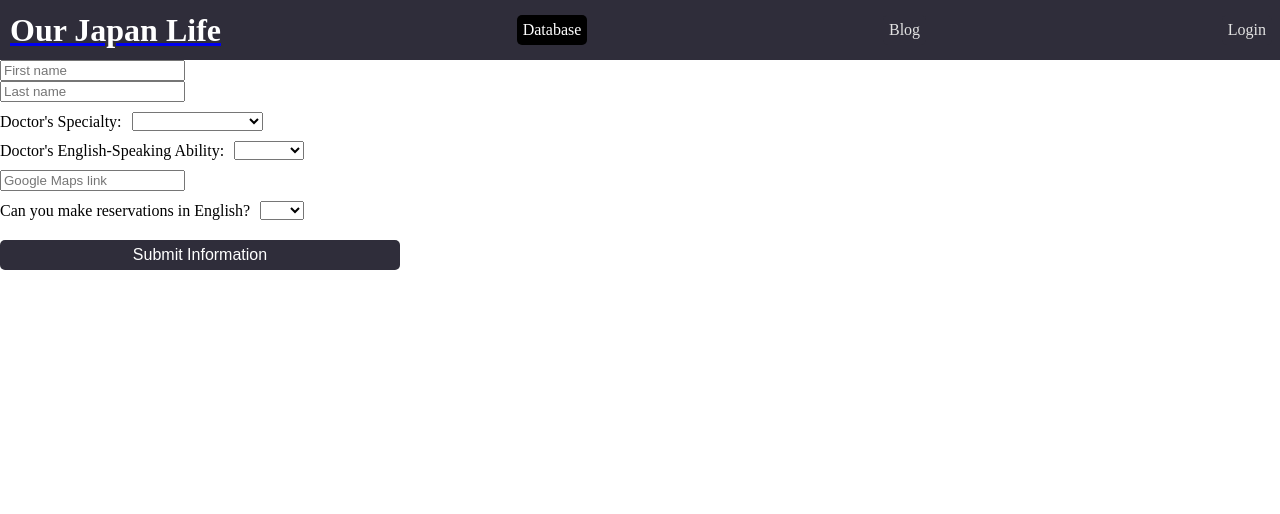
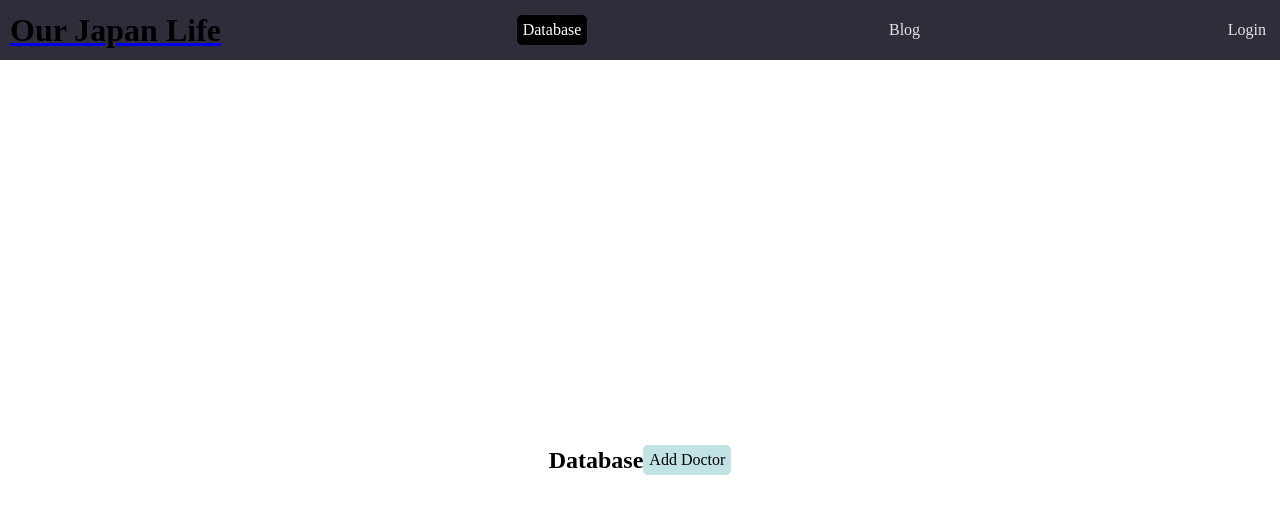
Before and after one commit to Our-Japan-Life/findadoc, a Nuxt app: page /database in a window 1280 px wide. Shown: the top 514 px of the page. Built offline with nearby package versions, Linux system fonts and the light colour scheme.

Commit message:
implement modal

```diff
--- /dev/null
+++ b/components/SubmitDoctor.vue
@@ -0,0 +1,156 @@
+<template>
+  <div class="center">
+    <form action="submit" class="">
+      <div class="center">
+        <h1>Add a Doctor</h1>
+      </div>
+      <div class="center">
+        <p>Please fill out this form as accurately as possible.</p>
+      </div>
+
+      <div>
+        <input
+          class="input-fields"
+          type="text"
+          placeholder="First name"
+          v-model="doctor.first_name"
+          required
+        />
+      </div>
+      <div>
+        <input
+          class="input-fields"
+          type="text"
+          placeholder="Last name"
+          v-model="doctor.last_name"
+          required
+        />
+      </div>
+      <div class="padded-input center">
+        <label for="doctors-specialty" class="label-margin"
+          >Doctor's Specialty:</label
+        >
+
+        <select
+          name="doctors-specialty"
+          id="doctors-specialty"
+          v-model="doctor.specialties"
+          required
+        >
+          <option value="General Physician">General Physician</option>
+          <option value="Dermatologist">Dermatologist</option>
+          <option value="Dentist">Dentist</option>
+        </select>
+      </div>
+      <div class="padded-input center">
+        <label for="doctors-rating" class="label-margin"
+          >Doctor's English-Speaking Ability:</label
+        >
+
+        <select
+          name="doctors-rating"
+          id="doctors-rating"
+          v-model="doctor.rating"
+          required
+        >
+          <option value="1">1 (Low)</option>
+          <option value="2">2</option>
+          <option value="3">3</option>
+          <option value="4">4</option>
+          <option value="5">5 (High)</option>
+        </select>
+      </div>
+      <div>
+        <input
+          class="input-fields"
+          type="text"
+          placeholder="Google Maps link"
+          v-model="doctor.address"
+          required
+        />
+      </div>
+      <div class="padded-input center">
+        <label for="doctors-reservation" class="label-margin"
+          >Can you make reservations in English?</label
+        >
+
+        <select
+          name="doctors-reservations"
+          id="doctors-reservations"
+          v-model="doctor.english_reservation"
+          required
+        >
+          <option value="yes">Yes</option>
+          <option value="no">No</option>
+        </select>
+      </div>
+      <button @click="submitForm()" class="submit-btn-form">
+        Submit Information
+      </button>
+    </form>
+  </div>
+</template>
+
+<script>
+import { getAll, create, remove, update } from "~/firebase";
+import { buildDoctor, rateDoctor } from "~/util";
+
+export default {
+  data() {
+    return {
+      doctors: [],
+      doctor: {
+        first_name: "",
+        last_name: "",
+        last_updated: null,
+        location: null,
+        rating: "",
+        total_ratings: "",
+        specialties: [],
+        website: "",
+        english_reservation: false,
+        address: "",
+      },
+    };
+  },
+  methods: {
+    submitForm() {
+      create(this.doctor);
+    },
+    createDoctor() {
+      const doctor = this.doctors.length ? this.doctors[0] : {};
+      if (doctor) {
+        rateDoctor(doctor);
+        delete doctor.id;
+        create(doctor, () => {
+          this.getDoctors();
+        });
+      }
+    },
+  },
+};
+</script>
+
+<style>
+h1 {
+  color: black;
+}
+.padded-input {
+  margin-top: 10px;
+  margin-bottom: 10px;
+}
+.submit-btn-form {
+  background-color: rgb(47, 45, 58);
+  width: 400px;
+  margin-top: 10px;
+  margin-bottom: 10px;
+  height: 30px;
+  border: 0px;
+  border-radius: 5px;
+  color: #fff;
+  font-size: 16px;
+}
+.label-margin {
+  margin-right: 10px;
+}
+</style>
--- a/pages/database.vue
+++ b/pages/database.vue
@@ -1,93 +1,23 @@
 <template>
-  <div class="center">
-    <!-- <h2>Database</h2> -->
-    <!-- <div>
-      {{ doctors }}
+  <div class="center" id="app">
+    <div><h2>Database</h2></div>
+    <div>
+      <button class="add-doctor-btn" @click="modal.showModal = true">
+        Add Doctor
+      </button>
     </div>
-    <button @click="getDoctors()">Read all from Firestore</button>
-    <button @click="createDoctor()">Send new document to Firestore</button>
-    <button @click="deleteDoctor()">Delete from Firestore</button>
-    <button @click="updateDoctor()">Send update to Firestore</button> -->
-
-    <form action="submit" class="">
-      <div>
-        <input
-          class="input-fields"
-          type="text"
-          placeholder="First name"
-          v-model="doctor.first_name"
-          required
-        />
+    <transition name="fade" appear>
+      <div
+        class="modal-overlay"
+        v-if="modal.showModal"
+        @click="modal.showModal = false"
+      ></div>
+    </transition>
+    <transition name="slide" appear>
+      <div class="modal" v-if="modal.showModal">
+        <SubmitDoctor />
       </div>
-      <div>
-        <input
-          class="input-fields"
-          type="text"
-          placeholder="Last name"
-          v-model="doctor.last_name"
-          required
-        />
-      </div>
-      <div class="padded-input center">
-        <label for="doctors-specialty" class="label-margin"
-          >Doctor's Specialty:</label
-        >
-
-        <select
-          name="doctors-specialty"
-          id="doctors-specialty"
-          v-model="doctor.specialties"
-          required
-        >
-          <option value="General Physician">General Physician</option>
-          <option value="Dermatologist">Dermatologist</option>
-          <option value="Dentist">Dentist</option>
-        </select>
-      </div>
-      <div class="padded-input center">
-        <label for="doctors-rating" class="label-margin"
-          >Doctor's English-Speaking Ability:</label
-        >
-
-        <select
-          name="doctors-rating"
-          id="doctors-rating"
-          v-model="doctor.rating"
-          required
-        >
-          <option value="1">1 (Low)</option>
-          <option value="2">2</option>
-          <option value="3">3</option>
-          <option value="4">4</option>
-          <option value="5">5 (High)</option>
-        </select>
-      </div>
-      <div>
-        <input
-          class="input-fields"
-          type="text"
-          placeholder="Google Maps link"
-          v-model="doctor.address"
-          required
-        />
-      </div>
-      <div class="padded-input center">
-        <label for="doctors-reservation" class="label-margin"
-          >Can you make reservations in English?</label
-        >
-
-        <select
-          name="doctors-reservations"
-          id="doctors-reservations"
-          v-model="doctor.english_reservation"
-          required
-        >
-          <option value="yes">Yes</option>
-          <option value="no">No</option>
-        </select>
-      </div>
-      <button @click="submitForm()" class="submit-btn-form">Submit Information</button>
-    </form>
+    </transition>
   </div>
 </template>
 
@@ -110,6 +40,9 @@ export default {
         website: "",
         english_reservation: false,
         address: "",
+      },
+      modal: {
+        showModal: false,
       },
     };
   },
@@ -164,22 +97,68 @@ export default {
 </script>
 
 <style>
-.padded-input {
-  margin-top: 10px;
-  margin-bottom: 10px;
-}
-.submit-btn-form {
-  background-color: rgb(47, 45, 58);
-  width: 400px;
-  margin-top: 10px;
-  margin-bottom: 10px;
+.add-doctor-btn {
+  background-color: rgb(194, 227, 228);
   height: 30px;
   border: 0px;
   border-radius: 5px;
-  color: #fff;
+  font-family: "Noto Serif JP", serif;
   font-size: 16px;
+  color: #000;
+  cursor: pointer;
 }
-.label-margin {
-  margin-right: 10px;
+.db-div {
+  display: flex;
+  justify-content: space-between;
+  flex-direction: column;
+}
+.modal {
+  position: fixed;
+  top: 50%;
+  left: 50%;
+  transform: translate(-50%, -50%);
+  z-index: 99;
+
+  width: 100%;
+  max-width: 400px;
+  background-color: #fff;
+  border-radius: 8px;
+
+  padding: 25px;
+}
+.modal-overlay {
+  position: absolute;
+  top: 0;
+  left: 0;
+  right: 0;
+  bottom: 0;
+  z-index: 98;
+  background-color: rgba(0, 0, 0, 0.3);
+}
+#app {
+  position: relative;
+  display: flex;
+  justify-content: center;
+  align-items: center;
+  width: 100vw;
+  min-height: 100vh;
+  overflow-x: hidden;
+}
+.fade-enter-active,
+.fade-leave-active {
+  transition: opacity 0.5s;
+}
+.fade-enter,
+.fade-leave-to {
+  opacity: 0;
+}
+
+.slide-enter-active,
+.slide-leave-active {
+  transition: transform 0.5s;
+}
+.slide-enter,
+.slide-leave-to {
+  transform: translateY(-50%) translateX(100vw);
 }
 </style>
```
